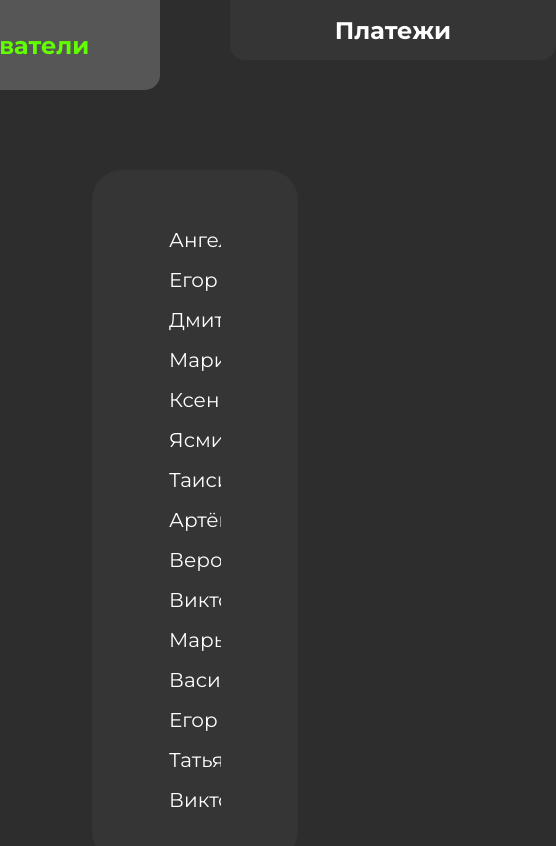
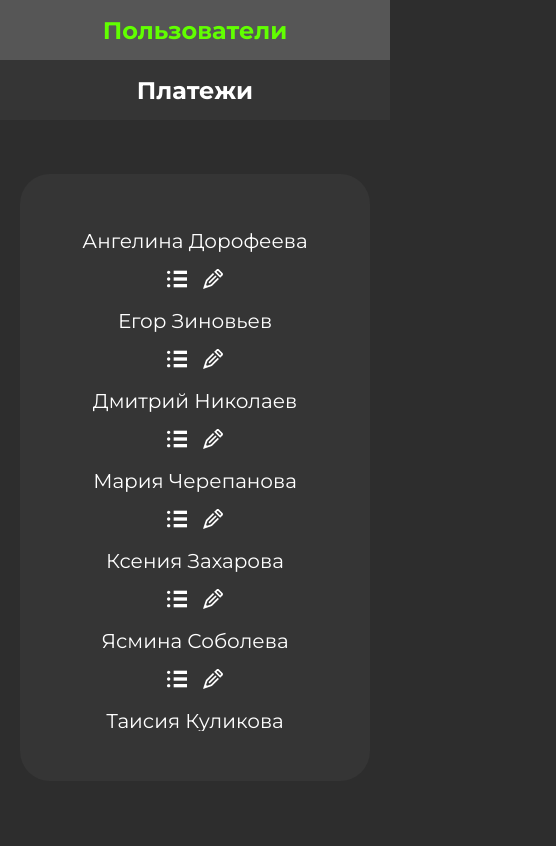
Before and after one commit to Genimax/test-todo, a Vue app: page /users in a window 390 px wide. Shown: the top 846 px of the page, 556 px wide, since content can reach past the window. Built offline with nearby package versions, Linux system fonts and the light colour scheme.

Commit message:
css flexible

```diff
--- a/src/components/Home.vue
+++ b/src/components/Home.vue
@@ -31,7 +31,7 @@ header {
   display: flex;
   height: $header-height;
   gap: 70px;
-  margin-bottom: 170px - $header-height;
+  margin-bottom: 5vh;
 
   .nav-button {
     display: flex;
@@ -59,4 +59,34 @@ header {
     color: $yellow;
   }
 }
+
+@media (max-width: 1280px) {
+}
+
+@media (max-width: 770px) {
+  header {
+    gap: 20px;
+
+    .nav-button {
+      width: 250px;
+    }
+  }
+}
+
+@media (max-width: 610px) {
+  header {
+    flex-direction: column;
+    gap: 0;
+    margin-bottom: 10vh;
+
+    .nav-button {
+      width: 100vw;
+      border-radius: 0;
+    }
+
+    .nav-button:hover {
+      height: 60px;
+    }
+  }
+}
 </style>
--- a/src/components/UI/Modal.vue
+++ b/src/components/UI/Modal.vue
@@ -68,4 +68,12 @@ const TodoStore = useTodoStore();
     outline: none;
   }
 }
+
+@media (max-width: 770px) {
+  .modal-window {
+    .modal-content {
+      padding: 20px;
+    }
+  }
+}
 </style>
--- a/src/components/UI/Modals/ModalPaymentDetails.vue
+++ b/src/components/UI/Modals/ModalPaymentDetails.vue
@@ -5,27 +5,27 @@
       <h4>№{{ payment.number }}:</h4>
       <div class="data-container">
         <div>
-          <p>ID Платежа:</p>
+          <p class="p-title">ID Платежа:</p>
           <p>P-{{ payment.paymentId }}</p>
         </div>
         <div>
-          <p>Дата:</p>
+          <p class="p-title">Дата:</p>
           <p>{{ payment.date }}</p>
         </div>
         <div>
-          <p>Время:</p>
+          <p class="p-title">Время:</p>
           <p>{{ payment.time }}</p>
         </div>
         <div>
-          <p>Сумма:</p>
+          <p class="p-title">Сумма:</p>
           <p>$ {{ payment.sum }}</p>
         </div>
         <div>
-          <p>Отправитель:</p>
+          <p class="p-title">Отправитель:</p>
           <p>{{ user.fullName }}</p>
         </div>
         <div>
-          <p>Статус:</p>
+          <p class="p-title">Статус:</p>
           <p>{{ payment.status }}</p>
         </div>
       </div>
@@ -63,6 +63,10 @@ h4 {
   color: #949494;
 }
 
+.p-title {
+  color: grey;
+}
+
 h4 {
   padding-top: 10px;
   color: white;
@@ -98,4 +102,20 @@ button:hover {
   background-color: yellow;
   color: black;
 }
+
+@media (max-width: 770px) {
+  .user-settings-modal {
+    h3,
+    h4 {
+      font-size: 18px;
+    }
+  }
+  .data-container {
+    min-width: 300px;
+
+    div {
+      flex-direction: column;
+    }
+  }
+}
 </style>
--- a/src/components/UI/Modals/ModalTodoList.vue
+++ b/src/components/UI/Modals/ModalTodoList.vue
@@ -149,4 +149,35 @@ input {
   font-weight: 700;
   opacity: 0.3;
 }
+
+@media (max-width: 770px) {
+  .todo-list-modal {
+    h3,
+    h4 {
+      font-size: 18px;
+    }
+
+    div {
+      width: 300px;
+      flex-direction: column;
+
+      div {
+        flex-direction: row;
+      }
+
+      p {
+        margin-bottom: 10px;
+      }
+
+      input {
+        font-size: 16px;
+        width: fit-content;
+      }
+    }
+    .buttons-container {
+      justify-content: space-around;
+      gap: 10px;
+    }
+  }
+}
 </style>
--- a/src/components/UI/Modals/ModalUserSettings.vue
+++ b/src/components/UI/Modals/ModalUserSettings.vue
@@ -1,7 +1,7 @@
 <template>
   <div>
     <div class="user-settings-modal">
-      <h3>Задачи пользователя:</h3>
+      <h3>Настройки пользователя:</h3>
 
       <div>
         <p>Email:</p>
@@ -111,4 +111,30 @@ const onChange = (field) => {
     }
   }
 }
+
+@media (max-width: 770px) {
+  .user-settings-modal {
+    h3 {
+      font-size: 18px;
+    }
+
+    div {
+      width: 300px;
+      flex-direction: column;
+
+      p {
+        margin-bottom: 10px;
+      }
+    }
+    .buttons-container {
+      padding-top: 30px;
+      justify-content: space-around;
+      gap: 10px;
+
+      button {
+        @include button-main;
+      }
+    }
+  }
+}
 </style>
--- a/src/pages/Users.vue
+++ b/src/pages/Users.vue
@@ -116,4 +116,60 @@ const userListener = (id, modalType) => {
   background: $light-grey;
   border-radius: 10px;
 }
+
+@media (max-width: 1280px) {
+  .main-container {
+    width: 490px;
+
+    .main-list {
+      height: 60vh;
+    }
+  }
+}
+
+@media (max-width: 610px) {
+  .main-container {
+    width: 300px;
+
+    .main-list {
+      padding: 0 5px;
+      div {
+        padding: 0;
+        height: 80px;
+        display: flex;
+        flex-direction: column;
+        align-items: center;
+        border-radius: 10px;
+        justify-content: center;
+        font-size: 20px;
+        p {
+          cursor: initial;
+          padding: 5px 0 0;
+          height: 40px;
+          max-width: 100%;
+          word-wrap: normal;
+          word-break: normal;
+          overflow: auto;
+        }
+
+        div {
+          display: flex;
+          flex-direction: row;
+
+          img {
+            width: 20px;
+            height: 20px;
+          }
+        }
+      }
+      div:hover {
+        div {
+          display: flex;
+          position: relative;
+          right: 0;
+        }
+      }
+    }
+  }
+}
 </style>
```
